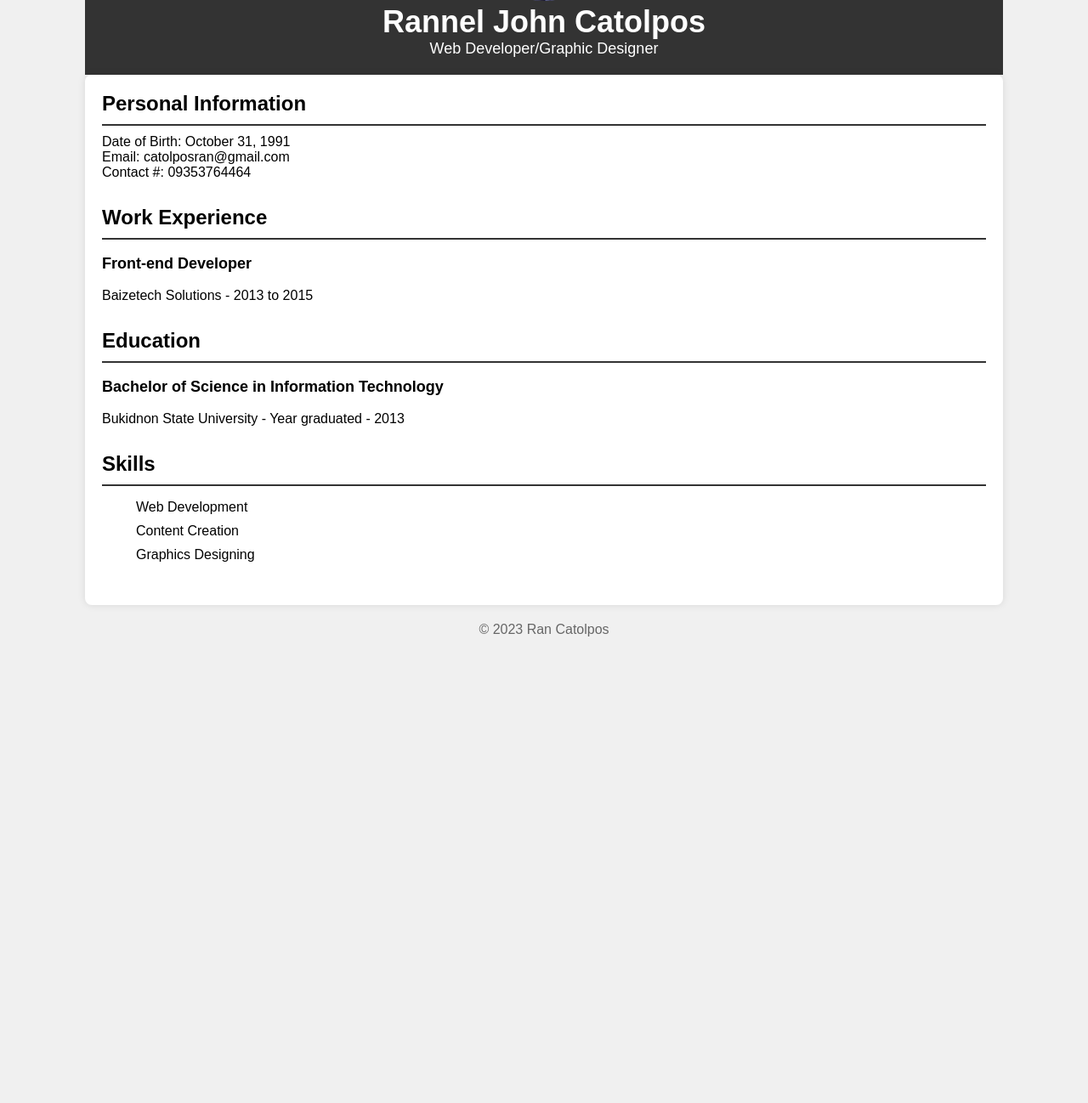
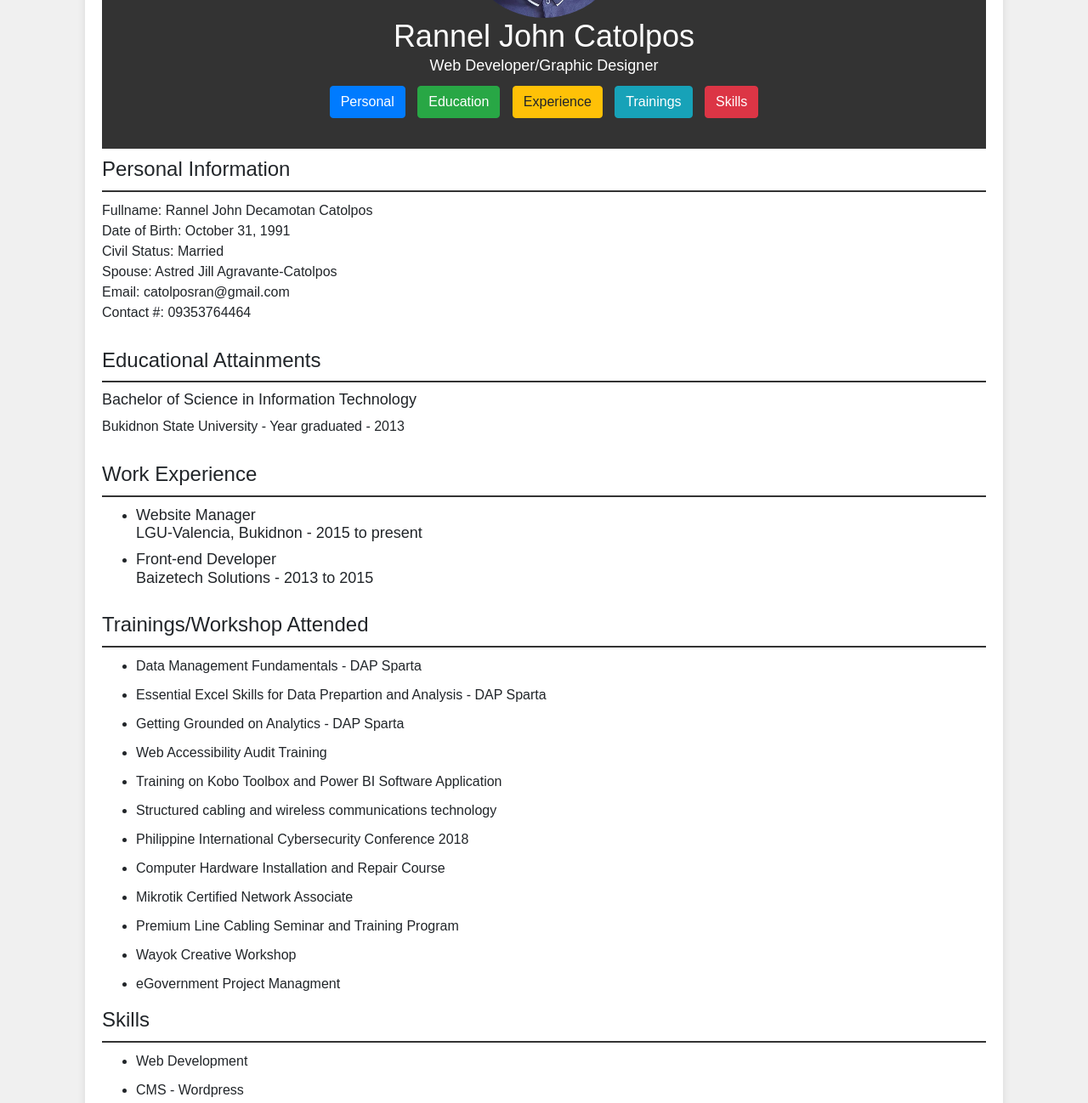
Before and after one commit to RikimaruJr/RikimaruJr.github.io, a plain HTML site: page index.html in a window 1280 px wide. Shown: the part 227-1525 px from the top of the page at 85% size. Before the commit the page ends 977 px from the top, so only its background shows below. Drawn offline with nearby package versions, Linux system fonts and the light colour scheme.

Commit message:
Add files via upload

```diff
--- a/css/styles.css
+++ b/css/styles.css
@@ -17,6 +17,7 @@ header {
     color: #fff;
     text-align: center;
     padding: 20px;
+    margin-bottom:10px;
     background-image:url("/images/homebg.jpg");
 }
 
@@ -105,17 +106,42 @@ header img {
     margin-bottom: 10px;
 }
 
-.skills ul {
-    list-style: none;
-}
 
 .skills li {
     margin-bottom: 10px;
 }
 
+.skills {
+    margin-bottom: 30px;
+}
+
+.trainings h2 {
+    font-size: 24px;
+    border-bottom: 2px solid #333;
+    padding-bottom: 10px;
+    margin-bottom: 10px;
+}
+
+.trainings li {
+    margin-bottom: 10px;
+}
 /* Footer styles */
 footer {
     text-align: center;
     margin-top: 20px;
     color: #666;
 }
+
+nav li {
+    list-style-type:none;
+    display:inline;
+    margin:5px;
+}
+
+nav ul {
+    padding:0;
+}
+
+nav {
+    margin-top:10px;
+}
--- a/index.html
+++ b/index.html
@@ -4,51 +4,97 @@
     <meta charset="UTF-8">
     <meta name="viewport" content="width=device-width, initial-scale=1.0">
     <title>Curriculum Vitae</title>
+    <link rel="stylesheet" href="https://cdn.jsdelivr.net/npm/bootstrap@4.3.1/dist/css/bootstrap.min.css" integrity="sha384-ggOyR0iXCbMQv3Xipma34MD+dH/1fQ784/j6cY/iJTQUOhcWr7x9JvoRxT2MZw1T" crossorigin="anonymous">
+    <script src="https://cdn.jsdelivr.net/npm/jquery@3.5.1/dist/jquery.slim.min.js" integrity="sha384-DfXdz2htPH0lsSSs5nCTpuj/zy4C+OGpamoFVy38MVBnE+IbbVYUew+OrCXaRkfj" crossorigin="anonymous"></script>
+    <script src="https://cdn.jsdelivr.net/npm/bootstrap@4.6.2/dist/js/bootstrap.bundle.min.js" integrity="sha384-Fy6S3B9q64WdZWQUiU+q4/2Lc9npb8tCaSX9FK7E8HnRr0Jz8D6OP9dO5Vg3Q9ct" crossorigin="anonymous"></script>
     <link rel="stylesheet"  type="text/css" href="css/styles.css"/>
 </head>
 <body>
-    <header>
-        <img src="images/ran.jpg" alt="ran">
-        <h1>Rannel John Catolpos</h1>
-        <p>Web Developer/Graphic Designer</p>
-    </header>
+
 
     <div class="container">
-        <div class="personal-info">
+        <header id="home">
+            <img class="img-responsive" src="images/ran.jpg" alt="ran">
+            <h1>Rannel John Catolpos</h1>
+            <p>Web Developer/Graphic Designer</p>
+            <div>
+                <nav>
+                    <ul>
+                        <li><a class="btn btn-primary" href="#personal">Personal</a></li>
+                        <li><a class="btn btn-success" href="#educ">Education</a></li>
+                        <li><a class="btn btn-warning" href="#expe">Experience</a></li>
+                        <li><a class="btn btn-info" href="#training">Trainings</a></li>
+                        <li><a class="btn btn-danger" href="#skills">Skills</a></li>
+                    </ul>
+                </nav>
+            </div>
+        </header>
+        <div id="personal" class="personal-info">
             <h2>Personal Information</h2>
+            <p>Fullname: Rannel John Decamotan Catolpos</p>
             <p>Date of Birth: October 31, 1991</p>
+            <p>Civil Status: Married</p>
+            <p>Spouse: Astred Jill Agravante-Catolpos</p>
             <p>Email: catolposran@gmail.com</p>
             <p>Contact #: 09353764464</p>
         </div>
 
-        <div class="work-experience">
+        <div id="educ" class="education">
+            <h2>Educational Attainments</h2>
+            <div class="degree">
+                <h3>Bachelor of Science in Information Technology</h3>
+                <p>Bukidnon State University - Year graduated - 2013</p>
+            </div>
+        </div>
+
+        <div id="expe" class="work-experience">
             <h2>Work Experience</h2>
             <div class="job">
-                <h3>Front-end Developer</h3>
-                <p>Baizetech Solutions - 2013 to 2015</p>
+                <ul>
+                    <li>
+                        <h3>Website Manager<p>LGU-Valencia, Bukidnon - 2015 to present</p></h3>
+
+                    </li>
+                    <li>
+                        <h3>Front-end Developer <p>Baizetech Solutions - 2013 to 2015</p></h3>
+
+                    </li>
+                </ul>
             </div>
 
         </div>
 
-        <div class="education">
-            <h2>Education</h2>
-            <div class="degree">
-                <h3>Bachelor of Science in Information Technology</h3>
-                <p>Bukidnon State University - Year graduated - 2013</p>
-            </div>
-
+        <div id="training" class="trainings">
+            <h2>Trainings/Workshop Attended</h2>
+            <ul>
+                <li>Data Management Fundamentals - DAP Sparta</li>
+                <li>Essential Excel Skills for Data Prepartion and Analysis - DAP Sparta</li>
+                <li>Getting Grounded on Analytics - DAP Sparta</li>
+                <li>Web Accessibility Audit Training</li>
+                <li>Training on Kobo Toolbox and Power BI Software Application</li>
+                <li>Structured cabling and wireless communications technology</li>
+                <li>Philippine International Cybersecurity Conference 2018</li>
+                <li>Computer Hardware Installation and Repair Course</li>
+                <li>Mikrotik Certified Network Associate</li>
+                <li>Premium Line Cabling Seminar and Training Program</li>
+                <li>Wayok Creative Workshop</li>
+                <li>eGovernment Project Managment</li>
+            </ul>
         </div>
 
-        <div class="skills">
+        <div id="skills" class="skills">
             <h2>Skills</h2>
             <ul>
                 <li>Web Development</li>
+                <li>CMS - Wordpress</li>
                 <li>Content Creation</li>
                 <li>Graphics Designing</li>
-
+                <li>Hardware Troubleshooting and Repair</li>
             </ul>
         </div>
+        <a class="btn btn-dark" href="#home">Back to Top</a>
     </div>
+
 
     <footer>
         &copy; 2023 Ran Catolpos
```
